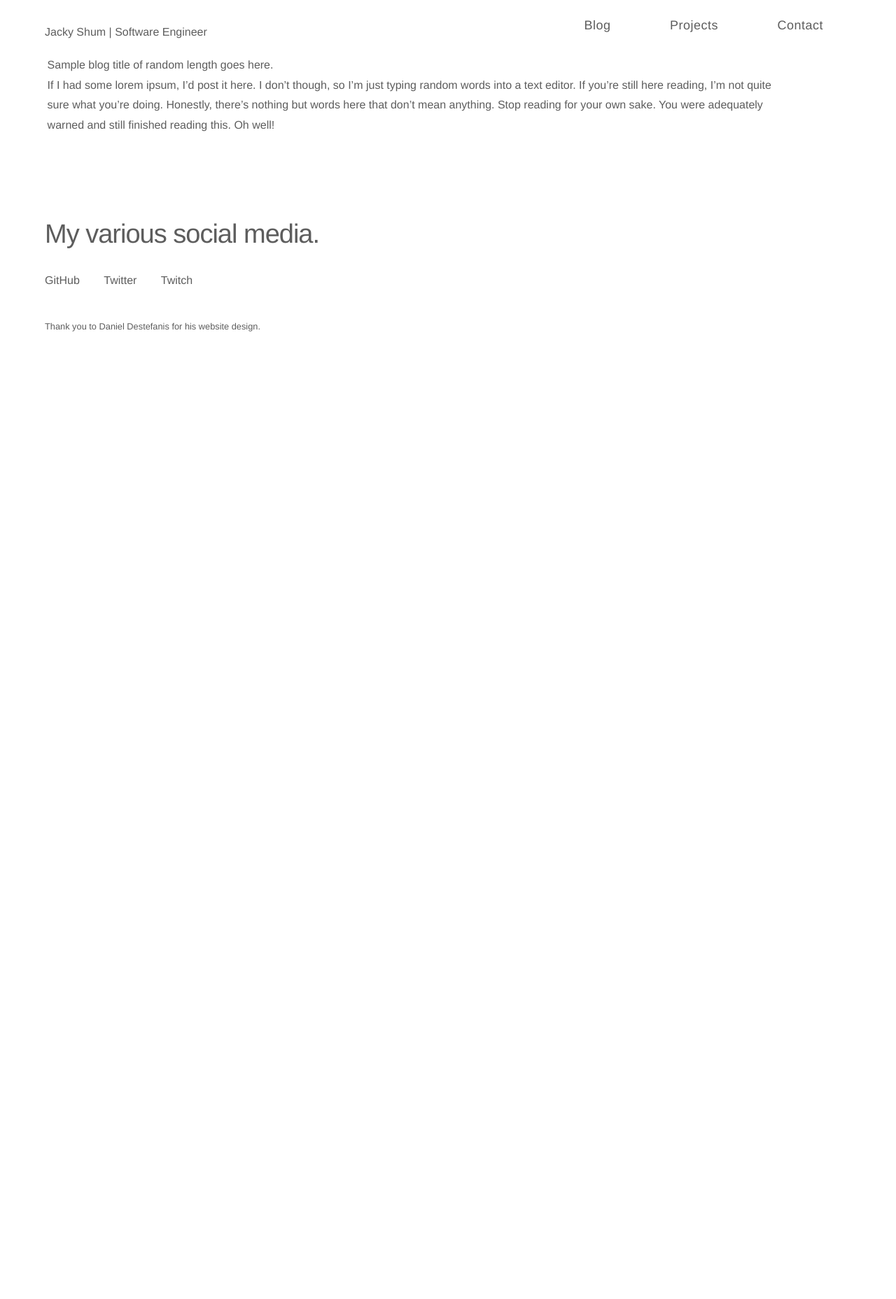
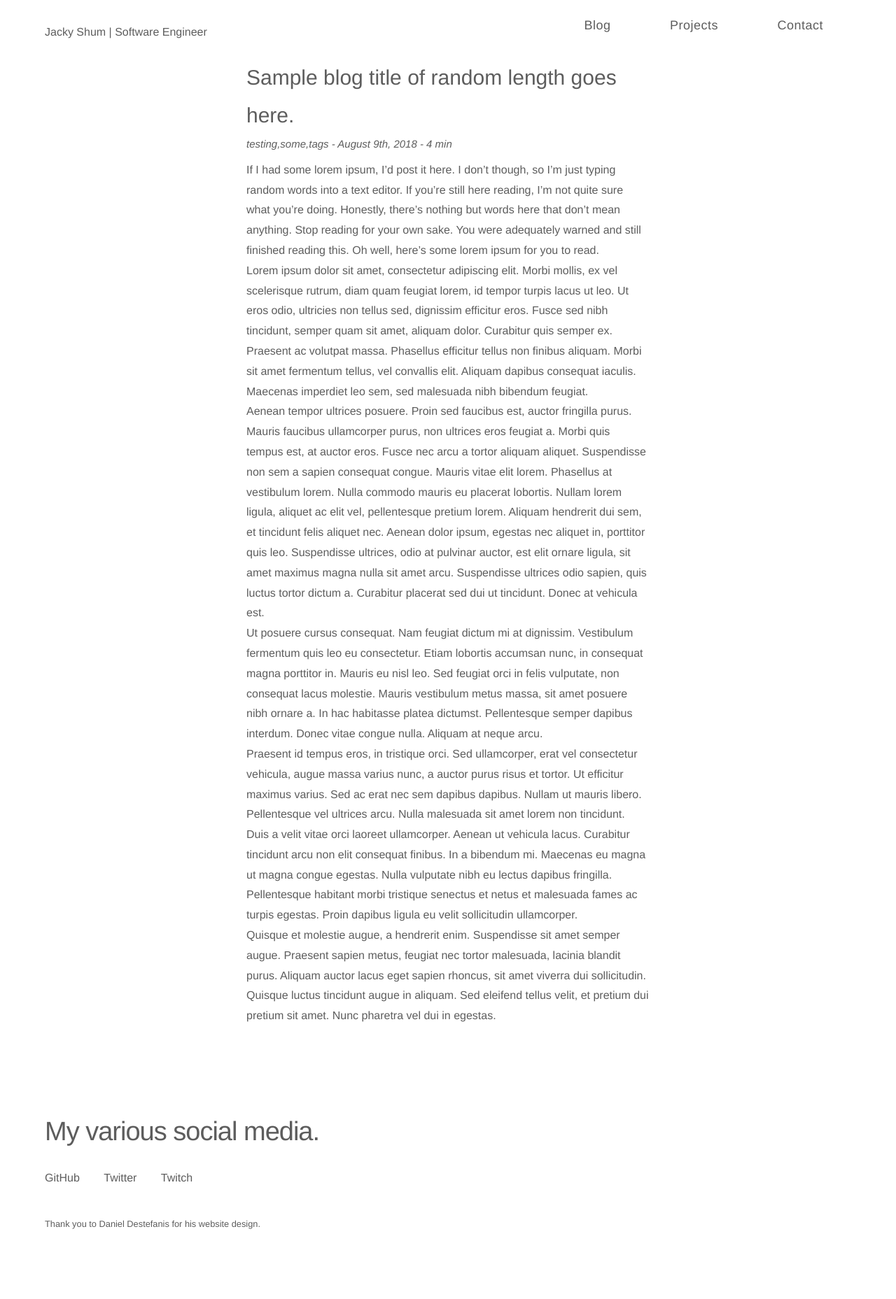
Before and after one commit to jackys-95/personal-site, a Jekyll site: the page built from _posts/2018-08-09-Sample-blog-title-of-random-length-goes-here.md, in a window 1280 px wide. Shown: the whole page at 70% size. Built offline with Jekyll 4.4.1, drawn with Linux system fonts in a browser that asks for light colours; before the commit the page ends 900 px from its top, so only the background shows below that.

Commit message:
Structured text-based blog post HTML, added some styling, and placeholder lorem ipsum.

```diff
--- a/_includes/_blog_content.html
+++ b/_includes/_blog_content.html
@@ -1,11 +1,12 @@
 <section>
   <article>
-    <div class="container column">
-      <div class="container">
-        <h1>{{ page.title }}</h1>
-      </div>
-      <div class="container">
-        {{ content }}
+    <div class="container" id="blog-post-main-container">
+      <div class="narrow-container">
+        <h1 id="blog-post-header">{{ page.title }}</h1>
+        <h3 id="blog-post-subheader">{{ page.tags }} - August 9th, 2018 - 4 min</h3>
+        <div id="blog-post-content">
+          {{ content }}
+        </div>
       </div>
     </div>
   </article>
--- a/_layouts/blog_post.html
+++ b/_layouts/blog_post.html
@@ -1,7 +1,7 @@
 <!DOCTYPE html>
 <html>
   <head>
-    <title>{{page.title}}</title>
+    <title>{{ page.title }}</title>
     {%- include _head.html -%}
   </head>
   <body class="main">
--- a/_posts/2018-08-09-Sample-blog-title-of-random-length-goes-here.md
+++ b/_posts/2018-08-09-Sample-blog-title-of-random-length-goes-here.md
@@ -1,6 +1,17 @@
 ---
 layout: blog_post
-title: "Sample blog title of random length goes here."
+title: Sample blog title of random length goes here.
+tags: testing, some, tags
 ---
 
-If I had some lorem ipsum, I'd post it here. I don't though, so I'm just typing random words into a text editor. If you're still here reading, I'm not quite sure what you're doing. Honestly, there's nothing but words here that don't mean anything. Stop reading for your own sake. You were adequately warned and still finished reading this. Oh well!
+If I had some lorem ipsum, I'd post it here. I don't though, so I'm just typing random words into a text editor. If you're still here reading, I'm not quite sure what you're doing. Honestly, there's nothing but words here that don't mean anything. Stop reading for your own sake. You were adequately warned and still finished reading this. Oh well, here's some lorem ipsum for you to read.
+
+Lorem ipsum dolor sit amet, consectetur adipiscing elit. Morbi mollis, ex vel scelerisque rutrum, diam quam feugiat lorem, id tempor turpis lacus ut leo. Ut eros odio, ultricies non tellus sed, dignissim efficitur eros. Fusce sed nibh tincidunt, semper quam sit amet, aliquam dolor. Curabitur quis semper ex. Praesent ac volutpat massa. Phasellus efficitur tellus non finibus aliquam. Morbi sit amet fermentum tellus, vel convallis elit. Aliquam dapibus consequat iaculis. Maecenas imperdiet leo sem, sed malesuada nibh bibendum feugiat.
+
+Aenean tempor ultrices posuere. Proin sed faucibus est, auctor fringilla purus. Mauris faucibus ullamcorper purus, non ultrices eros feugiat a. Morbi quis tempus est, at auctor eros. Fusce nec arcu a tortor aliquam aliquet. Suspendisse non sem a sapien consequat congue. Mauris vitae elit lorem. Phasellus at vestibulum lorem. Nulla commodo mauris eu placerat lobortis. Nullam lorem ligula, aliquet ac elit vel, pellentesque pretium lorem. Aliquam hendrerit dui sem, et tincidunt felis aliquet nec. Aenean dolor ipsum, egestas nec aliquet in, porttitor quis leo. Suspendisse ultrices, odio at pulvinar auctor, est elit ornare ligula, sit amet maximus magna nulla sit amet arcu. Suspendisse ultrices odio sapien, quis luctus tortor dictum a. Curabitur placerat sed dui ut tincidunt. Donec at vehicula est.
+
+Ut posuere cursus consequat. Nam feugiat dictum mi at dignissim. Vestibulum fermentum quis leo eu consectetur. Etiam lobortis accumsan nunc, in consequat magna porttitor in. Mauris eu nisl leo. Sed feugiat orci in felis vulputate, non consequat lacus molestie. Mauris vestibulum metus massa, sit amet posuere nibh ornare a. In hac habitasse platea dictumst. Pellentesque semper dapibus interdum. Donec vitae congue nulla. Aliquam at neque arcu.
+
+Praesent id tempus eros, in tristique orci. Sed ullamcorper, erat vel consectetur vehicula, augue massa varius nunc, a auctor purus risus et tortor. Ut efficitur maximus varius. Sed ac erat nec sem dapibus dapibus. Nullam ut mauris libero. Pellentesque vel ultrices arcu. Nulla malesuada sit amet lorem non tincidunt. Duis a velit vitae orci laoreet ullamcorper. Aenean ut vehicula lacus. Curabitur tincidunt arcu non elit consequat finibus. In a bibendum mi. Maecenas eu magna ut magna congue egestas. Nulla vulputate nibh eu lectus dapibus fringilla. Pellentesque habitant morbi tristique senectus et netus et malesuada fames ac turpis egestas. Proin dapibus ligula eu velit sollicitudin ullamcorper.
+
+Quisque et molestie augue, a hendrerit enim. Suspendisse sit amet semper augue. Praesent sapien metus, feugiat nec tortor malesuada, lacinia blandit purus. Aliquam auctor lacus eget sapien rhoncus, sit amet viverra dui sollicitudin. Quisque luctus tincidunt augue in aliquam. Sed eleifend tellus velit, et pretium dui pretium sit amet. Nunc pharetra vel dui in egestas.
--- /dev/null
+++ b/_sass/components/_blog_post.scss
@@ -0,0 +1,39 @@
+/*
+ CSS for blog post pages
+ */
+
+#blog-post-main-container {
+  margin: 15px auto 10px;
+}
+
+.wide-container {
+  width: 80%;
+}
+
+.narrow-container {
+  width: 50%;
+  margin: auto;
+}
+
+#blog-image-header {
+
+}
+
+#blog-post-header {
+  font-size: 3rem;
+  font-weight: 550;
+}
+
+#blog-post-subheader {
+  font-size: 1.5rem;
+  font-weight: 450;
+  font-style: italic;
+}
+
+#blog-post-content {
+  margin: 10px 0px;
+}
+
+div#blog-post-content > p {
+  font-weight: 250;
+}
--- a/assets/style.scss
+++ b/assets/style.scss
@@ -13,6 +13,7 @@
 @import "components/_nav";
 @import "components/_hero";
 @import "components/_blog_roll";
+@import "components/_blog_post";
 @import "components/_project_summary";
 @import "components/_project";
 @import "components/_project-links";
```
